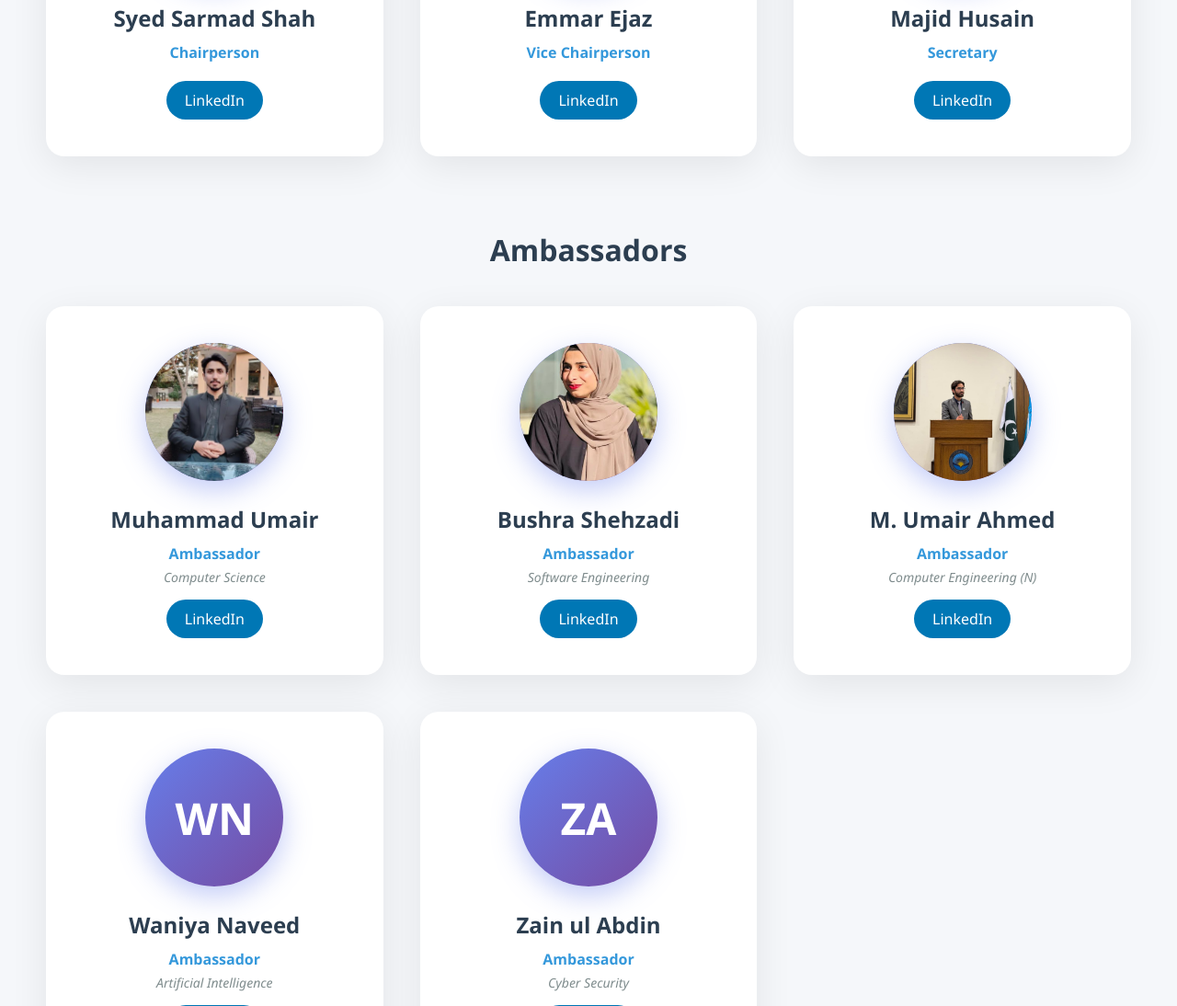
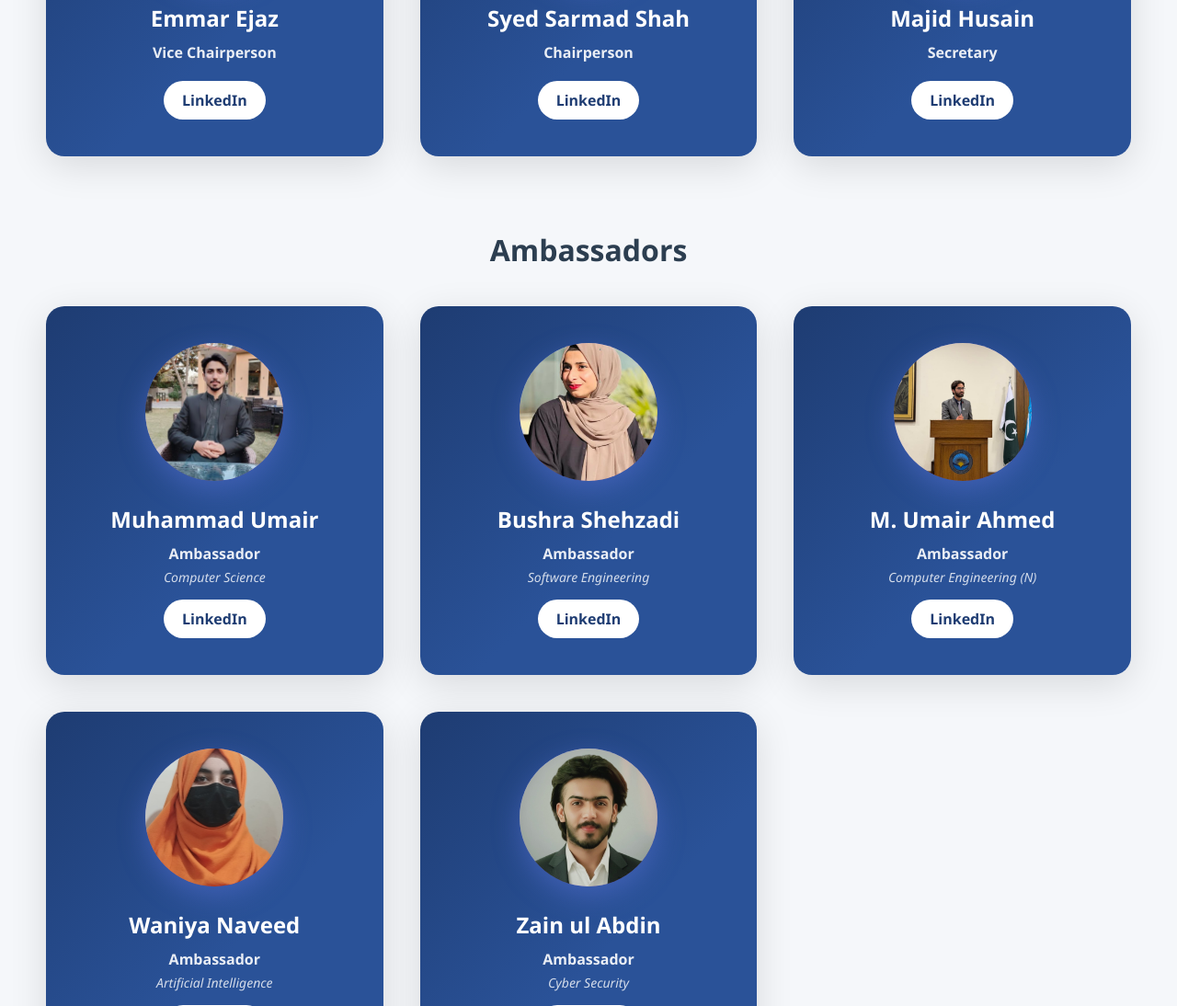
Before and after one commit to ieee-cs-hitec/ieee-cs-hitec.github.io, a plain HTML site: page index.html in a window 1280 px wide. Shown: the part 1706-2800 px from the top of the page at 92% size. Drawn offline with Linux system fonts and the light colour scheme.

Commit message:
Refactor code structure for improved readability and maintainability

```diff
--- a/index.html
+++ b/index.html
@@ -7,6 +7,7 @@
     <meta http-equiv="Pragma" content="no-cache">
     <meta http-equiv="Expires" content="0">
     <title>IEEE CS HITEC University</title>
+    <link rel="icon" href="pics/IEEE_CS_logo.jpg" type="image/jpeg">
     <style>
         * {
             margin: 0;
@@ -322,21 +323,18 @@
             margin-top: 40px;
         }
 
-        /* Keep faculty head card the same width as other cards */
-        .faculty-grid .team-card {
-            max-width: 420px;
-            margin: 0 auto;
-        }
+        /* (removed faculty-grid rule so faculty card uses the same sizing as other team cards) */
 
         .team-card {
-            background: white;
+            background: linear-gradient(135deg, #1e3c72 0%, #2a5298 60%);
             border-radius: 20px;
             padding: 40px 30px;
             text-align: center;
-            box-shadow: 0 10px 40px rgba(0,0,0,0.08);
+            box-shadow: 0 10px 40px rgba(0,0,0,0.12);
             transition: all 0.4s ease;
             position: relative;
             overflow: hidden;
+            color: #ffffff;
         }
 
         .team-card::before {
@@ -387,19 +385,19 @@
 
         .team-card h3 {
             font-size: 24px;
-            color: #2c3e50;
+            color: #ffffff;
             margin-bottom: 10px;
         }
 
         .team-card .role {
-            color: #3498db;
+            color: rgba(255,255,255,0.9);
             font-weight: 600;
             font-size: 16px;
             margin-bottom: 5px;
         }
 
         .team-card .department {
-            color: #7f8c8d;
+            color: rgba(255,255,255,0.8);
             font-size: 14px;
             margin-top: 5px;
             font-style: italic;
@@ -409,16 +407,17 @@
             display: inline-block;
             margin-top: 15px;
             padding: 10px 20px;
-            background: #0077b5;
-            color: white;
+            background: #ffffff;
+            color: #1e3c72;
             border-radius: 25px;
             text-decoration: none;
-            transition: all 0.3s ease;
+            font-weight: 600;
+            transition: all 0.2s ease;
         }
 
         .team-card .linkedin:hover {
-            background: #005885;
-            transform: scale(1.05);
+            background: rgba(255,255,255,0.9);
+            transform: translateY(-2px);
         }
 
         /* Events Section */
@@ -622,7 +621,7 @@
                     <img src="pics/IEEE_CS_logo.jpg" alt="IEEE CS Logo">
                 </div>
                 <div class="logo-text">
-                    <h1>IEEE CS HITEC</h1>
+                    <h1>IEEE CS HITEC University</h1>
                     <p>Student Branch Chapter</p>
                 </div>
             </div>
@@ -662,7 +661,7 @@
         <h2 class="section-title">Our Executive Committee 2025-26</h2>
 
         <!-- Faculty Head -->
-        <div class="team-grid fade-in faculty-grid">
+        <div class="team-grid fade-in">
             <div class="team-card">
                 <div class="team-photo">
                     <img src="pics/Executive/mamFadia_Facaulty_head.jpg" alt="Dr. Fadia">
@@ -677,19 +676,19 @@
         <div class="team-grid fade-in" style="margin-top: 60px;">
             <div class="team-card">
                 <div class="team-photo">
+                    <img src="pics/Executive/Emmar_ViceChairperson.jpeg" alt="Emmar Ejaz">
+                </div>
+                <h3>Emmar Ejaz</h3>
+                <p class="role">Vice Chairperson</p>
+                <a href="https://www.linkedin.com/in/emaar/" target="_blank" class="linkedin">LinkedIn</a>
+            </div>
+            <div class="team-card">
+                <div class="team-photo">
                     <img src="pics/Executive/Chairperson.jpeg" alt="Syed Sarmad Shah">
                 </div>
                 <h3>Syed Sarmad Shah</h3>
                 <p class="role">Chairperson</p>
                 <a href="https://www.linkedin.com/in/syed-sarmad-shah2225/" target="_blank" class="linkedin">LinkedIn</a>
-            </div>
-            <div class="team-card">
-                <div class="team-photo">
-                    <img src="pics/Executive/Emmar_ViceChairperson.jpeg" alt="Emmar Ejaz">
-                </div>
-                <h3>Emmar Ejaz</h3>
-                <p class="role">Vice Chairperson</p>
-                <a href="https://www.linkedin.com/in/emaar/" target="_blank" class="linkedin">LinkedIn</a>
             </div>
             <div class="team-card">
                 <div class="team-photo">
@@ -732,8 +731,8 @@
                 <a href="#" class="linkedin">LinkedIn</a>
             </div>
             <div class="team-card">
-                <div class="team-photo no-image">
-                    WN
+                <div class="team-photo">
+                    <img src="pics/Ambassadors/Waniya_Naveed.jpeg" alt="Waniya Naveed">
                 </div>
                 <h3>Waniya Naveed</h3>
                 <p class="role">Ambassador</p>
@@ -741,8 +740,8 @@
                 <a href="#" class="linkedin">LinkedIn</a>
             </div>
             <div class="team-card">
-                <div class="team-photo no-image">
-                    ZA
+                <div class="team-photo">
+                    <img src="pics/Ambassadors/Zain%20Ul%20Abdin.jpeg" alt="Zain ul Abdin">
                 </div>
                 <h3>Zain ul Abdin</h3>
                 <p class="role">Ambassador</p>
```
Also changed, not shown: pics/Ambassadors/Waniya_Naveed.jpeg (added), pics/Ambassadors/Zain Ul Abdin.jpeg (added).
